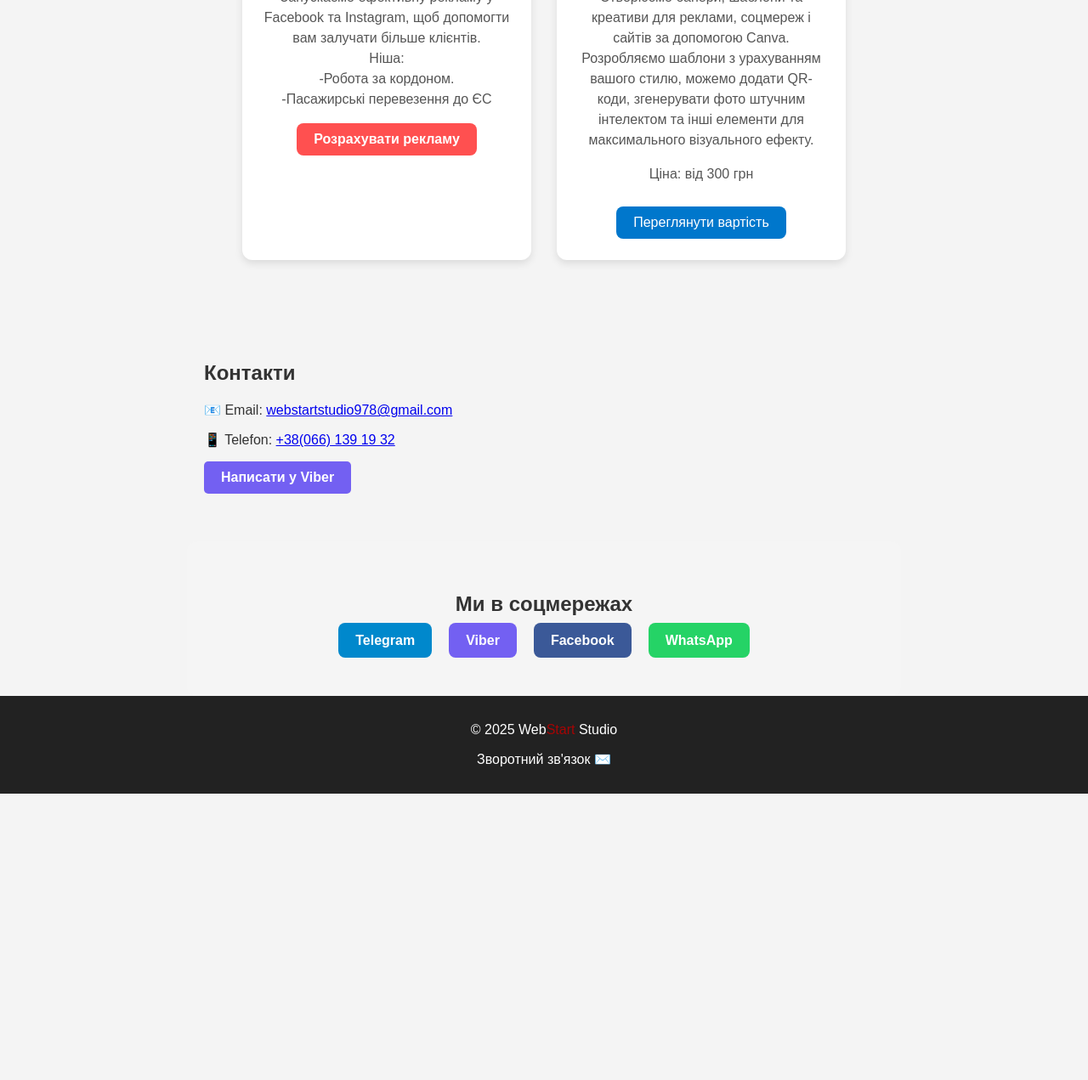
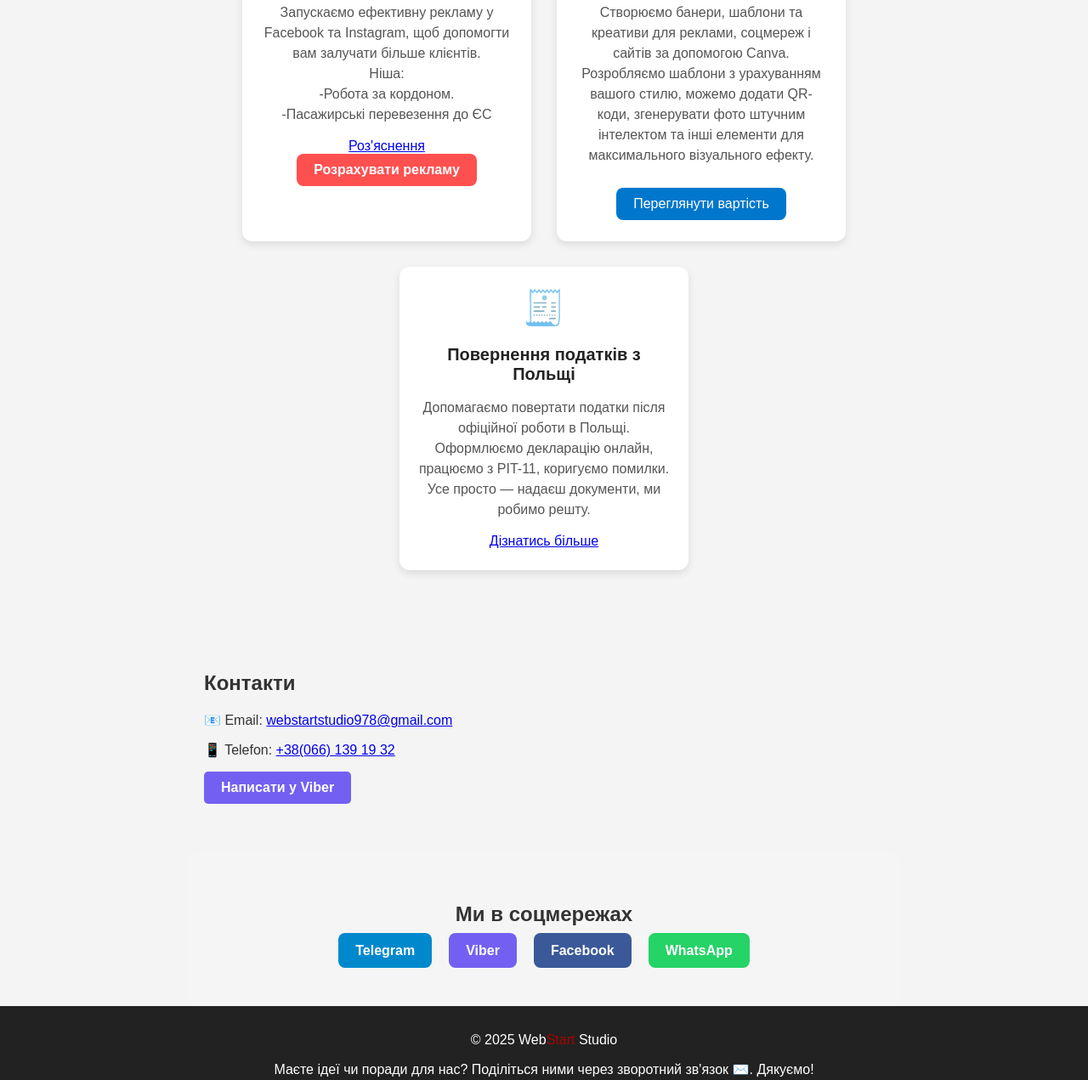
Before and after one commit to ViktorPro1/WebStart-Studio, a plain HTML site: page WebStart Studio 4/index.html in a window 1280 px wide. Shown: the part 4160-5431 px from the top of the page at 85% size. Before the commit the page ends 5094 px from the top, so only its background shows below. Drawn offline with Linux system fonts and the light colour scheme.

Commit message:
Update index.html

```diff
--- a/WebStart Studio 4/index.html
+++ b/WebStart Studio 4/index.html
@@ -254,7 +254,7 @@
             <div class="testimonial">
                 <img src="foto/mary.jpg" alt="Марія" class="testimonial-photo">
                 <div class="testimonial-content">
-                    <p>“Замовила сайт-резюме — виглядає сучасно, отримала нову роботу за тиждень.”</p>
+                    <p>“Замовила електронне резюме — виглядає сучасно, отримала нову роботу за тиждень.”</p>
                     <cite>— Марія, безробітня</cite>
                 </div>
             </div>
@@ -291,6 +291,7 @@
                     <br>Ніша: <br>-Робота за
                     кордоном. <br>-Пасажирські перевезення до ЄС
                 </p>
+                <a href="target.html" class="calc-button-1">Роз'яснення</a>
                 <a href="calc.html" class="calc-button">Розрахувати рекламу</a>
             </div>
             <div class="extra-card">
@@ -300,10 +301,16 @@
                     шаблони з урахуванням вашого стилю, можемо додати QR-коди, згенерувати фото штучним інтелектом та
                     інші
                     елементи для максимального візуального ефекту.</p>
-                <p class="price">Ціна: від 300 грн</p>
                 <a href="price.html" class="price-btn">Переглянути вартість</a>
             </div>
-
+            <div class="extra-card">
+                <div class="extra-icon">🧾</div>
+                <h3>Повернення податків з Польщі</h3>
+                <p>Допомагаємо повертати податки після офіційної роботи в Польщі. Оформлюємо декларацію онлайн, працюємо
+                    з PIT-11,
+                    коригуємо помилки. Усе просто — надаєш документи, ми робимо решту.</p>
+                <a href="declaration.html" class="price-btn-1">Дізнатись більше</a>
+            </div>
         </div>
     </section>
     <!-- Контакти  -->
@@ -333,9 +340,9 @@
         <p>
             <a href="#" class="footer-link">&copy; 2025 Web<span class="logo-footer">Start</span> Studio</a>
         </p>
-        <p>
-            <a href="contact.html" target="_blank" class="footer-link">Зворотний зв'язок ✉️</a>
-        </p>
+        <p>Маєте ідеї чи поради для нас? Поділіться ними через <a href="contact.html"
+                class="footer-link highlighted">зворотний
+                зв'язок <span class="highlighted-icon">✉️</span></a>. Дякуємо!</p>
     </footer>
 
     <!-- Вікно допомоги -->
```
